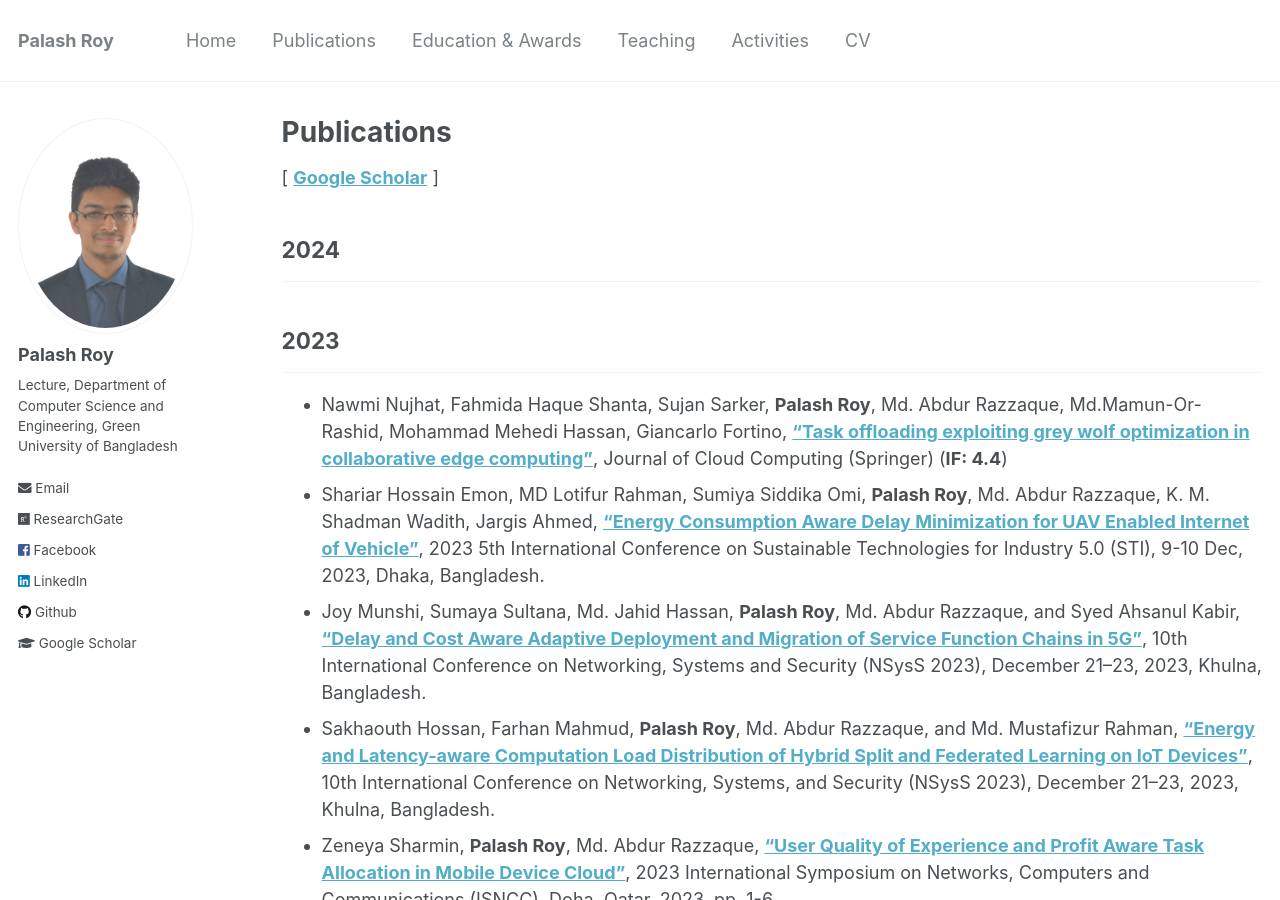
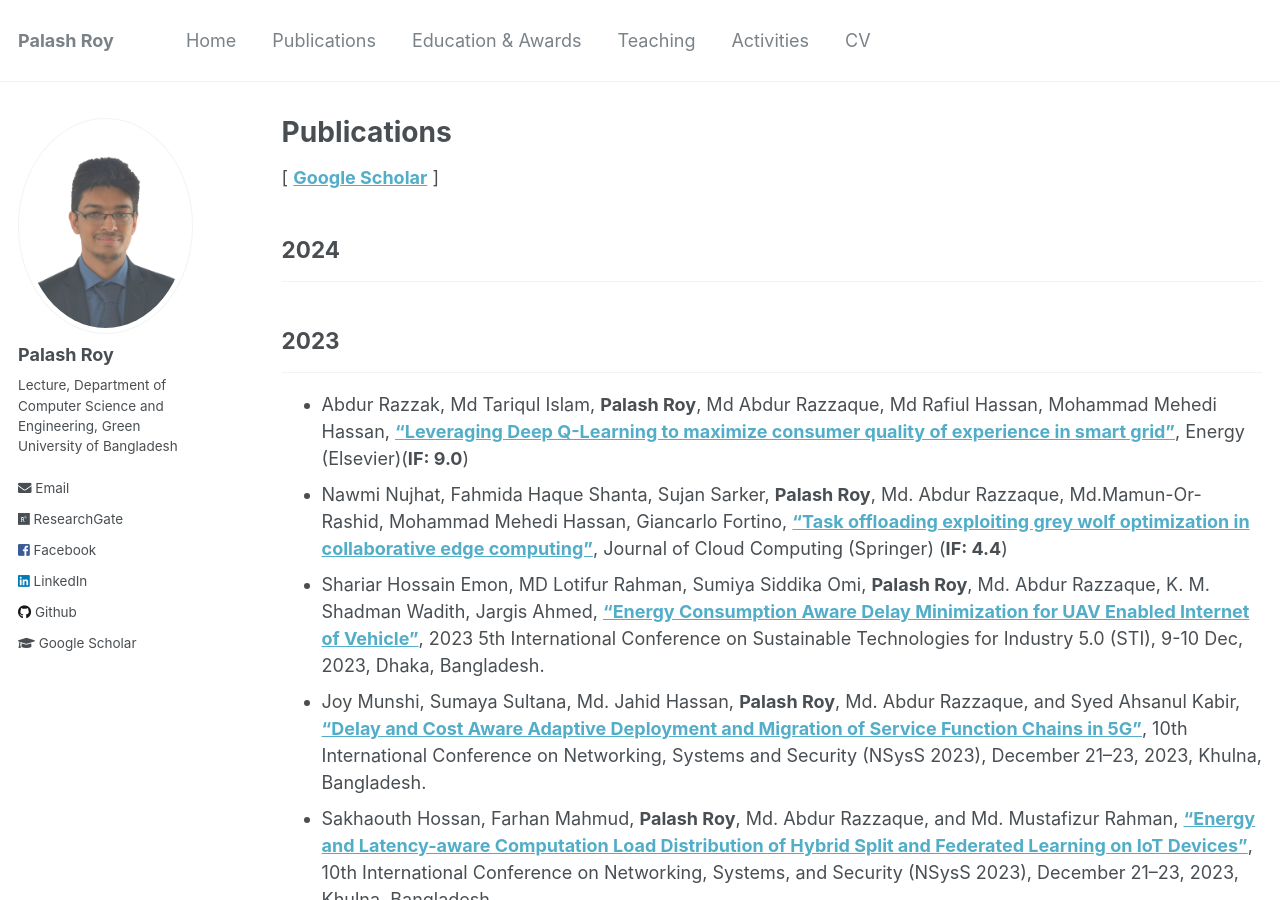
Before and after one commit to PalashRoy975/PalashRoy975.github.io, a Jekyll site: the page built from _pages/publications.md, in a window 1280 px wide and 900 px high. Built offline with Jekyll 4.4.1, drawn with Linux system fonts in a browser that asks for light colours.

Commit message:
Update publications.md

```diff
--- a/_pages/publications.md
+++ b/_pages/publications.md
@@ -10,6 +10,7 @@ author_profile: true
 -----------
 ## 2023
 -----------
+* Abdur Razzak, Md Tariqul Islam, **Palash Roy**, Md Abdur Razzaque, Md Rafiul Hassan, Mohammad Mehedi Hassan, [**"Leveraging Deep Q-Learning to maximize consumer quality of experience in smart grid"**](https://www.sciencedirect.com/science/article/abs/pii/S0360544223035594), Energy (Elsevier)(**IF: 9.0**)
 * Nawmi Nujhat, Fahmida Haque Shanta, Sujan Sarker, **Palash Roy**, Md. Abdur Razzaque, Md.Mamun-Or-Rashid, Mohammad Mehedi Hassan, Giancarlo Fortino, [**"Task offloading exploiting grey wolf optimization in collaborative edge computing"**](), Journal of Cloud Computing (Springer) (**IF: 4.4**)
 * Shariar Hossain Emon, MD Lotifur Rahman, Sumiya Siddika Omi, **Palash Roy**, Md. Abdur Razzaque, K. M. Shadman Wadith, Jargis Ahmed, [**"Energy Consumption Aware Delay Minimization for UAV Enabled Internet of Vehicle"**](), 2023 5th International Conference on Sustainable Technologies for Industry 5.0 (STI), 9-10 Dec, 2023, Dhaka, Bangladesh.
 * Joy Munshi, Sumaya Sultana, Md. Jahid Hassan, **Palash Roy**, Md. Abdur Razzaque, and Syed Ahsanul Kabir, [**"Delay and Cost Aware Adaptive Deployment and Migration of Service Function Chains in 5G"**]( https://doi.org/10.1145/3629188.3629196), 10th International Conference on Networking, Systems and Security (NSysS 2023), December 21–23, 2023, Khulna, Bangladesh.
```
